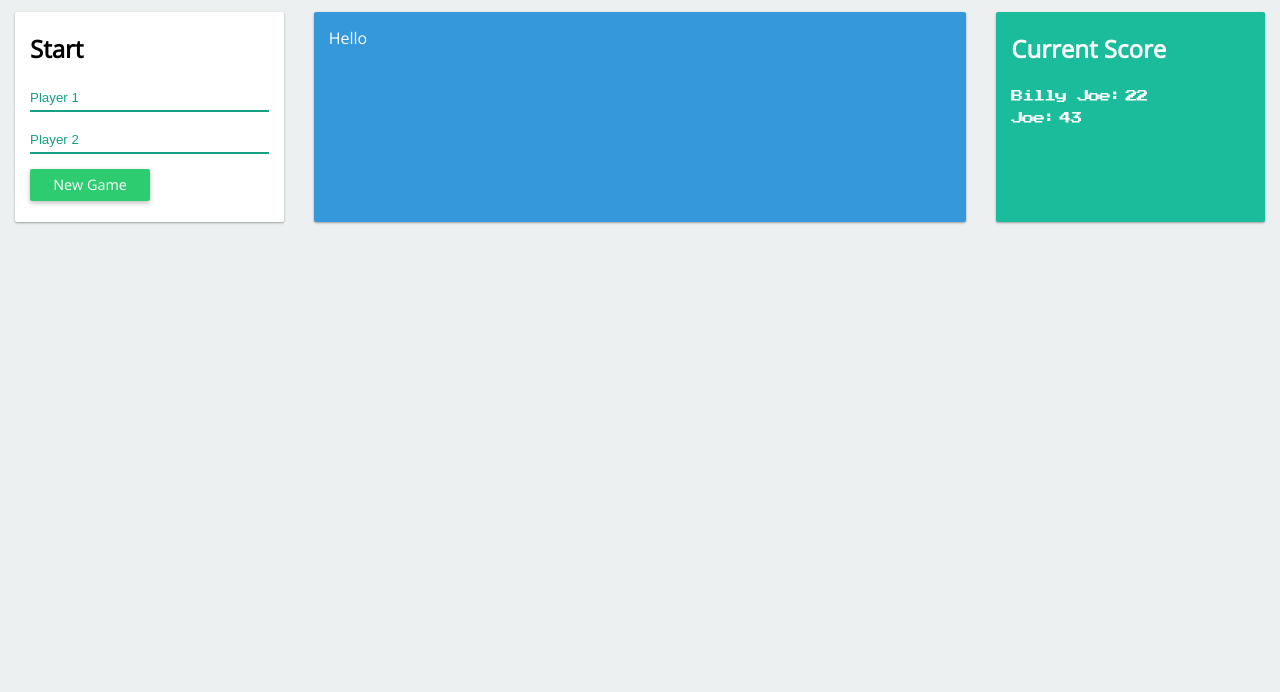
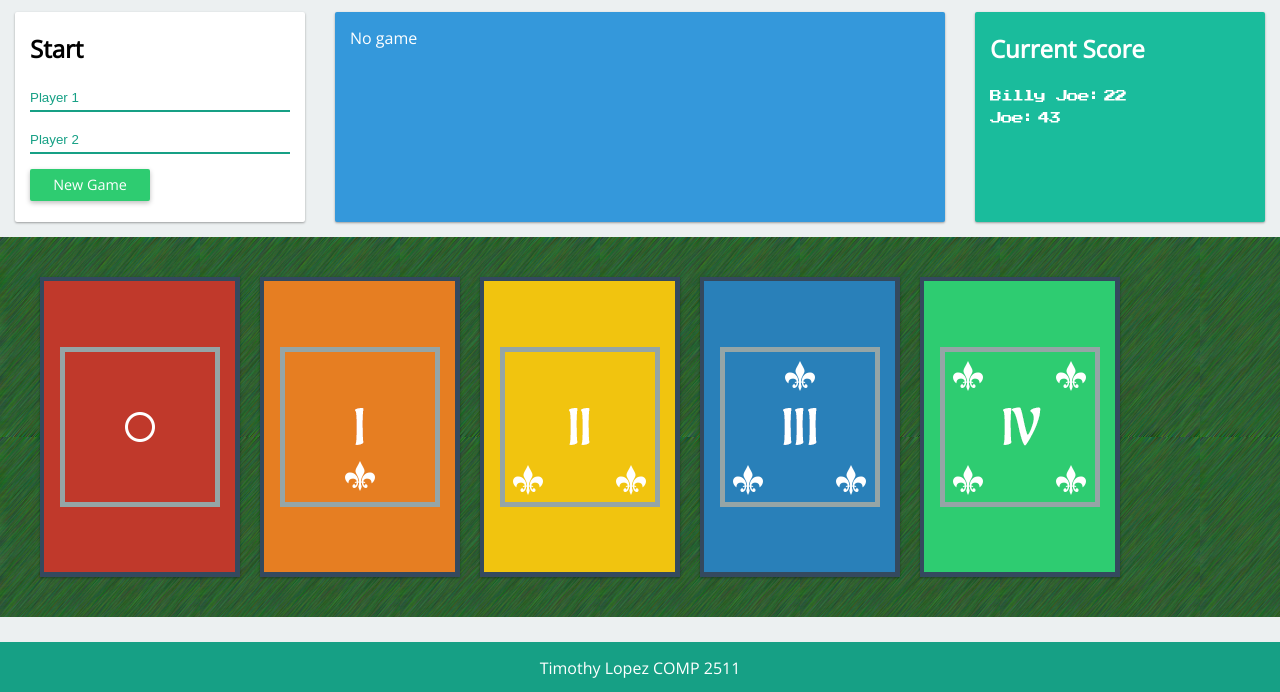
Before and after one commit to LEANJAVA/comp2511-a4, a plain HTML site: page public/index.html in a window 1280 px wide. Shown: the part 108-800 px from the top of the page. Drawn offline with nearby package versions, Linux system fonts and the light colour scheme.

Commit message:
Saving progress.

```diff
--- a/public/css/main.css
+++ b/public/css/main.css
@@ -37,7 +37,7 @@ body {
 }
 
 .col-1-4 {
-    flex-basis: 20%;
+    flex-basis: 25%;
 }
 
 .col-2-4 {
@@ -114,29 +114,6 @@ body {
     display: inline;
 }
 
-
-.card {
-    box-shadow: 0 1px 3px rgba(0,0,0,0.12), 0 1px 2px rgba(0,0,0,0.24);
-    transition: all 0.3s cubic-bezier(.25,.8,.25,1);
-    float: left;
-    width: 200px;
-    height: 300px;
-}
-
-.card:hover {
-    box-shadow: 0 14px 28px rgba(0,0,0,0.25), 0 10px 10px rgba(0,0,0,0.22);
-}
-
-.card.zero,
-.card.one,
-.card.two,
-.card.three,
-.card.four {
-    background-size: 100% 100%;
-    background-repeat: no-repeat;
-    background-position: center;
-}
-
 #menu [class*='col-'] .content {
     height: 210px;
 }
@@ -183,3 +160,101 @@ body {
     font-size: 12px;
     letter-spacing: -1px;
 }
+
+#gameArea {
+    width: 100%;
+    max-width: 1280px;
+    margin: 0 auto;
+    padding: 30px;
+    background-image: url('../img/felt.png');
+    background-repeat: repeat;
+}
+
+#gameArea:after {
+    content: "";
+    display: table;
+    clear: both;
+}
+
+.card {
+    box-shadow: 0 1px 3px rgba(0,0,0,0.12), 0 1px 2px rgba(0,0,0,0.24);
+    transition: all 0.3s cubic-bezier(.25,.8,.25,1);
+    float: left;
+    width: 200px;
+    height: 300px;
+    margin: 10px;
+    background-size: 100% 100%;
+    background-repeat: no-repeat;
+    background-position: center;
+}
+
+.card:hover {
+    box-shadow: 0 14px 28px rgba(0,0,0,0.25), 0 10px 10px rgba(0,0,0,0.22);
+}
+
+.card.zero {
+    background-image: url('../img/card-0-desktop.png');
+}
+
+.card.one {
+    background-image: url('../img/card-1-desktop.png');
+}
+
+.card.two {
+    background-image: url('../img/card-2-desktop.png');
+}
+
+.card.three {
+    background-image: url('../img/card-3-desktop.png');
+}
+
+.card.four {
+    background-image: url('../img/card-4-desktop.png');
+}
+
+footer {
+    background-color: #16a085;
+    width: 100%;
+    position: fixed;
+    bottom:0;
+    height: 50px;
+    padding: 15px;
+}
+
+footer .copyright {
+    width: 100%;
+    max-width: 1280px;
+    text-align: center;
+    margin: 0 auto;
+}
+
+footer .copyright p {
+    margin: 0;
+    color: white;
+}
+
+@media (max-width: 480px){
+    .card {
+        width: 90px;
+        height: 150px;
+    }
+    .card.zero {
+        background-image: url('../img/card-0-mobile.png');
+    }
+
+    .card.one {
+        background-image: url('../img/card-1-mobile.png');
+    }
+
+    .card.two {
+        background-image: url('../img/card-2-mobile.png');
+    }
+
+    .card.three {
+        background-image: url('../img/card-3-mobile.png');
+    }
+
+    .card.four {
+        background-image: url('../img/card-4-mobile.png');
+    }
+}
--- a/public/index.html
+++ b/public/index.html
@@ -27,8 +27,8 @@
             </div>
         </div>
         <div class="col-2-4">
-            <div class="content blue">
-                Hello
+            <div id="turn" class="content blue">
+                No game
             </div>
         </div>
         <div class="col-1-4">
@@ -43,13 +43,23 @@
 
             </div>
         </div>
-        <div class="col-1-4 hide">
-            <div class="content dark-blue">
-                Hello
-            </div>
+    </section>
+    <main id="gameArea">
+        <div class="card zero"></div>
+        <div class="card one"></div>
+        <div class="card two"></div>
+        <div class="card three"></div>
+        <div class="card four"></div>
+    </main>
+    <aside >
+
+    </aside>
+    <footer>
+        <div class="copyright">
+            <p>Timothy Lopez COMP 2511</p>
         </div>
-    </section>
 
+    </footer>
 
 
         <!-- Lib -->
```
